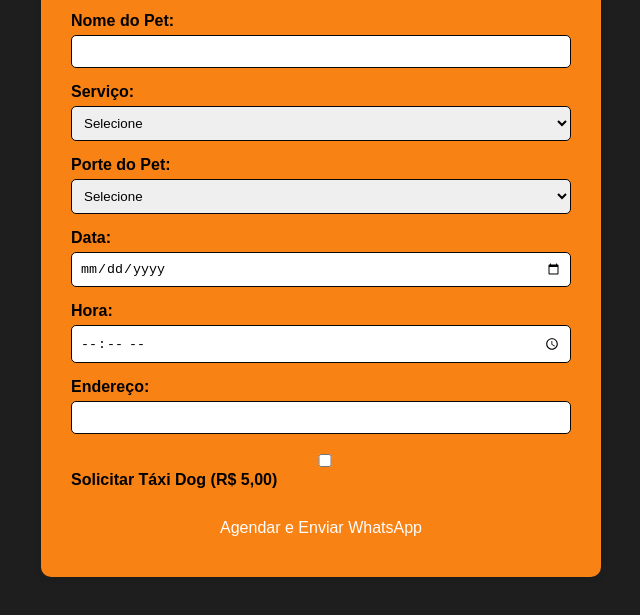
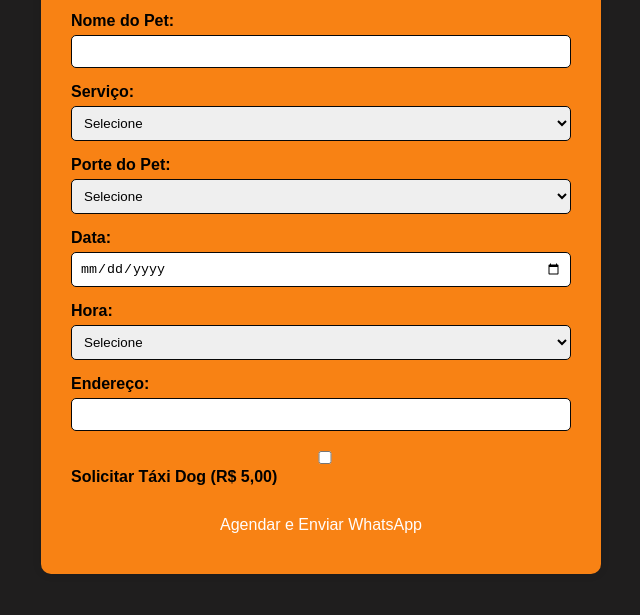
Before and after one commit to Agendamento-per/Petshop, a plain HTML site: page index.html in a window 1280 px wide. Shown: the part 219-834 px from the top of the page, without its empty margins (319-959 px from the left). Drawn offline with Linux system fonts and the light colour scheme.

Commit message:
Add files via upload

```diff
--- a/index.html
+++ b/index.html
@@ -52,8 +52,11 @@
       <label for="data">Data:</label>
       <input type="date" id="data" required>
 
-      <label for="hora">Hora:</label>
-      <input type="time" id="hora" required>
+     <label for="hora">Hora:</label>
+<select id="hora" required>
+  <option value="">Selecione</option>
+</select>
+
 
       <label for="endereco">Endereço:</label>
 <input type="text" id="endereco" required>
```
